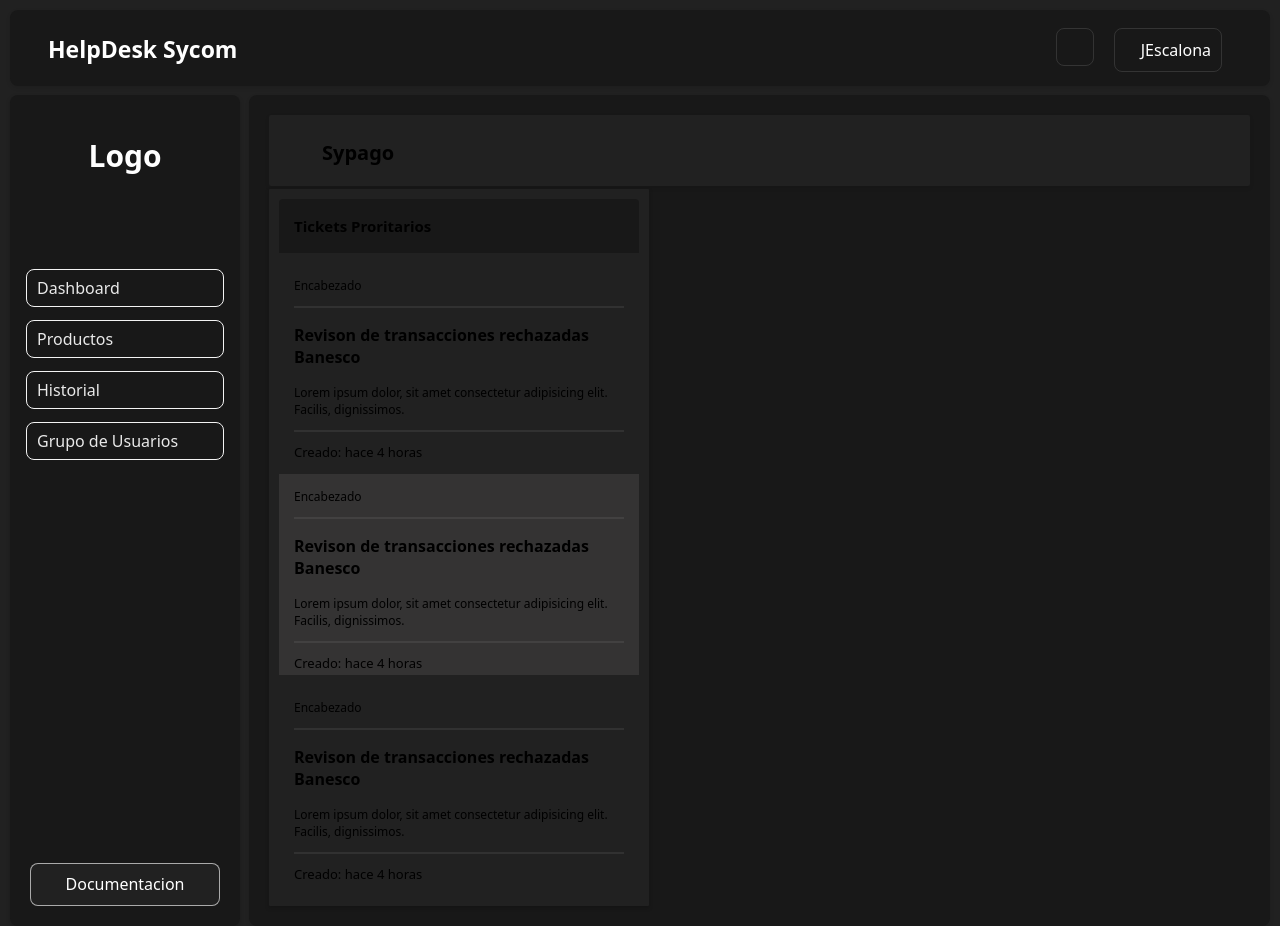
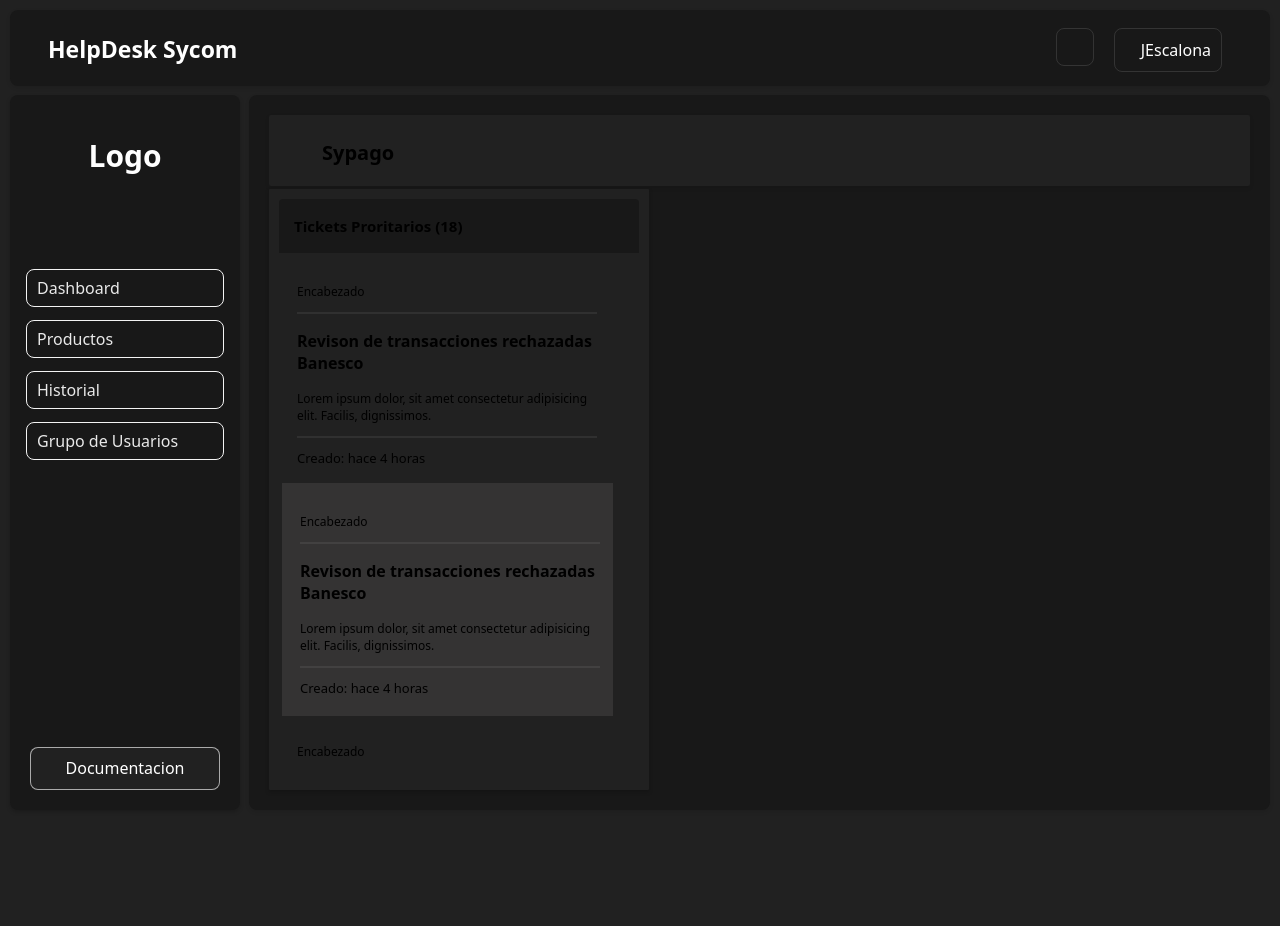
Before and after one commit to jascalona/HelpSycom, a React (Vite) app: page /Ticket in a window 1280 px wide. After the commit the page ends 820 px from the top, so only its background shows below. Built offline with nearby package versions, Linux system fonts and the light colour scheme; some icons are missing.

Commit message:
se esta trabajando en el front de los productos

```diff
--- a/src/assets/products.css
+++ b/src/assets/products.css
@@ -49,11 +49,15 @@ hr {
 }
 
 .gallery-product {
-    height: 100%;
+    height: 500px;
+    overflow-y: scroll;
+    margin: 3px;
 }
 
 .test {
     background: rgb(52, 51, 51);
+    width: 325px;
+    padding: 3px;
 }
 
 .sidebar .title {
@@ -66,8 +70,9 @@ hr {
 }
 
 .sidebar .card-product {
-    padding: 2px 15px;
-    margin: 10px auto;
+    width: 300px;
+    padding: 5px;
+    margin: 10px;
 }
 
 .sidebar .card-product small {
--- a/src/resources/Productos.tsx
+++ b/src/resources/Productos.tsx
@@ -21,7 +21,7 @@ function Ticket() {
                 <div className="sidebar">
 
                     <div className="title">
-                        <p>Tickets Proritarios</p>
+                        <p>Tickets Proritarios <strong>(18)</strong></p>
                     </div>
 
                     <div className="gallery-product">
```
